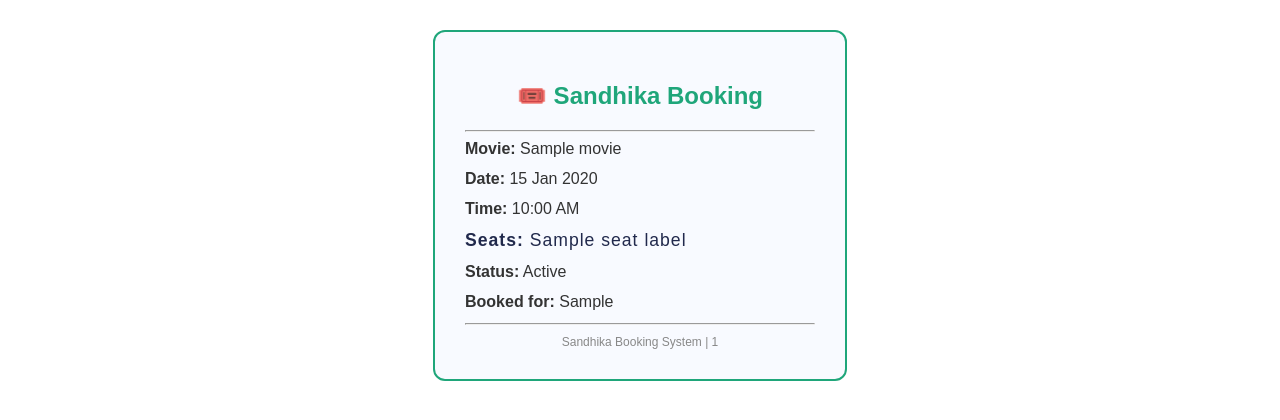
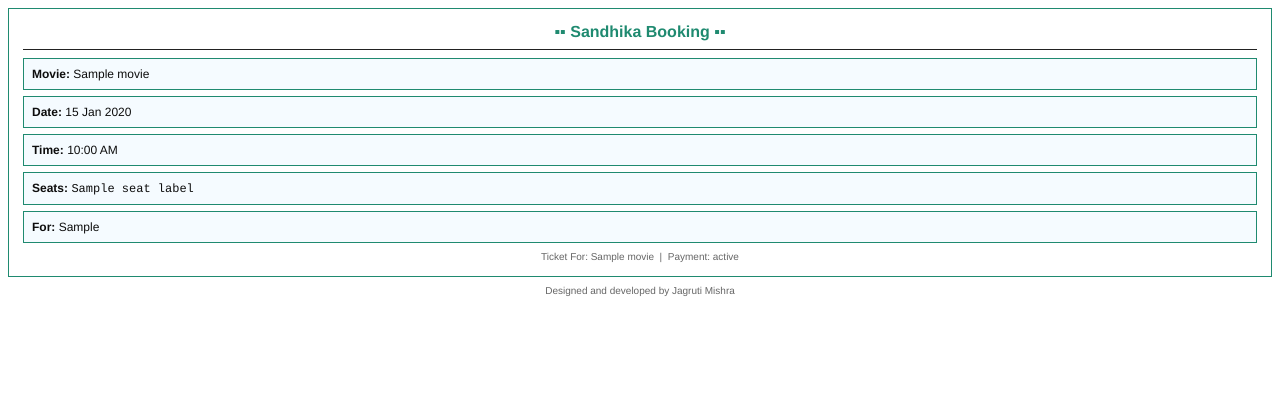
Before and after one commit to Sandhika-Auditorium/sandhika-cinema, a Flask app: template templates/ticket_pdf.html in a window 1280 px wide. Shown: the top 420 px of the page. Run offline with Flask 3, Linux system fonts and the light colour scheme; the template is opened without the code that fills it: most values are stand-ins (such as "Sample title", 1, 10 or a date in 2020).

Commit message:
Updated ticket PDF design: removed Ticket ID, added movie name, improved layout

```diff
--- a/templates/base.html
+++ b/templates/base.html
@@ -121,4 +121,3 @@
     Designed and developed by Jagruti Mishra
 </footer>
 </body>
-</html>
--- a/templates/ticket_pdf.html
+++ b/templates/ticket_pdf.html
@@ -1,41 +1,36 @@
 <!DOCTYPE html>
 <html>
 <head>
-    <meta charset="utf-8">
-    <title>Sandhika Movie Ticket</title>
-    <style>
-        body { font-family: Arial, sans-serif; color: #333; background: #fff; }
-        .ticket-box {
-            border: 2px solid #1fa67a;
-            border-radius: 12px;
-            padding: 30px;
-            width: 350px;
-            margin: 30px auto;
-            background: #f8faff;
-        }
-        h2 { text-align: center; color: #1fa67a; }
-        .info { margin-bottom: 12px; }
-        .qr-box { text-align: center; margin-top: 25px; }
-        .seats { font-size: 1.1em; letter-spacing: 1px; color: #21294c; }
-    </style>
+<meta charset="utf-8">
+<title>Ticket</title>
+<style>
+  body { font-family: Helvetica, Arial, sans-serif; font-size: 12px; color:#0d0d0d; }
+  .card { border:1px solid #1f8a70; padding:14px; margin:8px 0; }
+  .hd   { text-align:center; font-size:16px; font-weight:bold; color:#1f8a70; margin-bottom:8px; }
+  .row  { margin:6px 0; padding:8px; background:#f5fbff; border:1px solid #1f8a70; }
+  .lbl  { font-weight:bold; }
+  .mono { font-family: Courier, monospace; }
+  .hr   { height:1px; background:#222; margin:8px 0; }
+  .muted{ color:#666; font-size:10px; text-align:center; margin-top:8px; }
+</style>
 </head>
 <body>
-    <div class="ticket-box">
-        <h2>🎟️ Sandhika Booking</h2>
-        <hr>
-        <div class="info"><b>Movie:</b> {{ movie.title }}</div>
-        <div class="info"><b>Date:</b> {{ showtime.date.strftime('%d %b %Y') }}</div>
-        <div class="info"><b>Time:</b> {{ showtime.time.strftime('%I:%M %p') }}</div>
-        <div class="info seats"><b>Seats:</b> {{ seat_labels | join(', ') }}</div>
-        <div class="info"><b>Status:</b> {{ booking.status|capitalize }}</div>
-        <div class="info"><b>Booked for:</b> {{ booking.booked_for or "Self" }}</div>
-        {% if booking.extra_guests and booking.extra_guests > 0 %}
-        <div class="info" style="color:#c63;"><b>Guests:</b> {{ booking.extra_guests }} (₹50/guest to be paid at counter)</div>
-        {% endif %}
-        <hr>
-        <div style="text-align:center; font-size:12px; margin-top:10px; color:#888;">
-            Sandhika Booking System | {{ booking.id }}
-        </div>
-    </div>
+
+<div class="card">
+  <div class="hd">▪▪ Sandhika Booking ▪▪</div>
+  <div class="hr"></div>
+
+  <div class="row"><span class="lbl">Movie:</span> {{ movie.title }}</div>
+  <div class="row"><span class="lbl">Date:</span> {{ showtime.date.strftime('%d %b %Y') }}</div>
+  <div class="row"><span class="lbl">Time:</span> {{ showtime.time.strftime('%I:%M %p') }}</div>
+  <div class="row"><span class="lbl">Seats:</span> <span class="mono">{{ seat_labels|join(', ') }}</span></div>
+  <div class="row"><span class="lbl">For:</span> {{ ticket_for }}</div>
+
+  <div class="muted">
+    Ticket For: {{ movie.title }} &nbsp;|&nbsp; Payment: {{ booking.payment_status }}
+  </div>
+</div>
+
+<div class="muted">Designed and developed by Jagruti Mishra</div>
 </body>
 </html>
```
Also changed, not shown: app/routes/user_routes.py (+34 -11 lines), app/utils.py (+16 -47 lines), config.py (line endings or trailing spaces).
